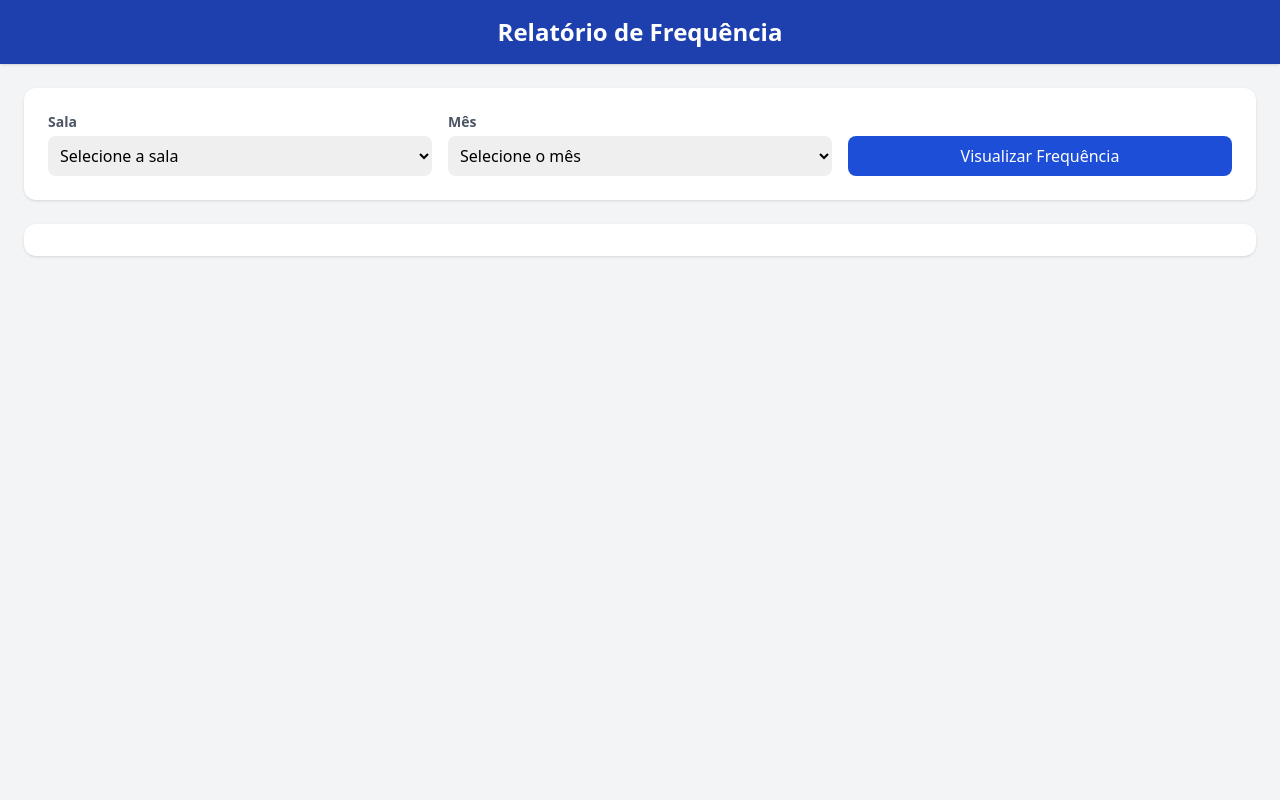
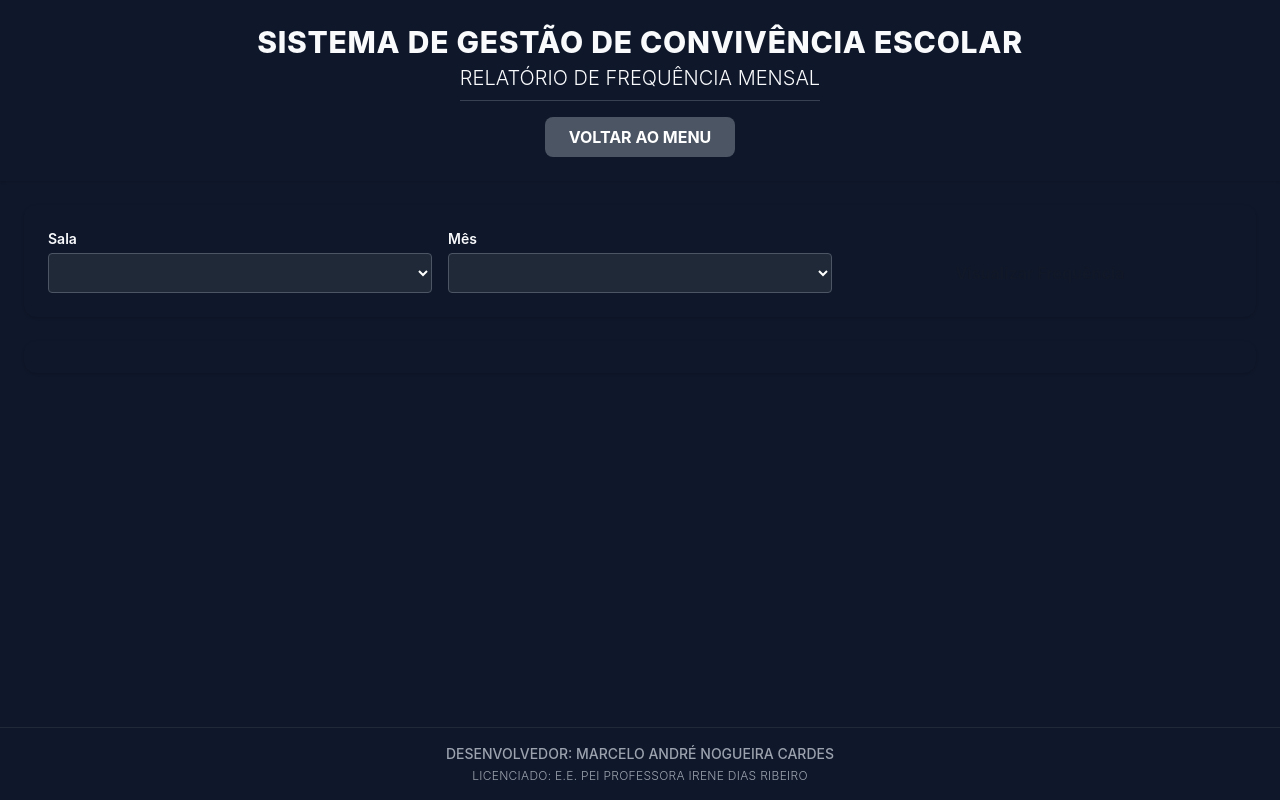
Before and after one commit to mcardes77-cmd/SGCE, a Flask app: page /gestao_relatorio_frequencia in a window 1280 px wide. Run offline with Flask 3, Linux system fonts and the light colour scheme; data that the repository does not hold is empty; parts of the project's set-up code (start-up, migrations or seed data) failed here and were passed over; some libraries are stand-ins or nearby versions.

Commit message:
Update gestao_relatorio_frequencia.html

```diff
--- a/templates/gestao_relatorio_frequencia.html
+++ b/templates/gestao_relatorio_frequencia.html
@@ -7,33 +7,144 @@
   <script src="https://cdn.tailwindcss.com"></script>
   <script src="https://cdn.jsdelivr.net/npm/dayjs@1/dayjs.min.js"></script>
   <script src="https://cdnjs.cloudflare.com/ajax/libs/jspdf/2.5.1/jspdf.umd.min.js"></script>
+  <style>
+    body { background-color: #0F172A; color: #F8FAFC; font-family: 'Inter', sans-serif; }
+    .btn { transition: all 0.2s ease-in-out; }
+    .btn:hover { filter: brightness(1.1); }
+    .modal-bg { background: rgba(0,0,0,0.6); }
+  </style>
 </head>
-<body class="bg-gray-100 min-h-screen flex flex-col">
+<body class="flex flex-col min-h-screen">
 
   <!-- Cabeçalho -->
-  <header class="bg-blue-800 text-white py-4 shadow">
-    <h1 class="text-center text-2xl font-bold">Relatório de Frequência</h1>
+  <header class="w-full text-center py-6 bg-dark-secondary shadow">
+    <h1 class="text-3xl font-extrabold text-accent tracking-wide">SISTEMA DE GESTÃO DE CONVIVÊNCIA ESCOLAR</h1>
+    <h2 class="text-xl mt-1 font-light border-b border-gray-700 pb-2 inline-block">RELATÓRIO DE FREQUÊNCIA MENSAL</h2>
+    <div class="mt-4">
+      <button onclick="window.location.href='/gestao_ocorrencia'"
+        class="btn bg-gray-600 hover:bg-gray-700 text-white font-bold py-2 px-6 rounded-lg">VOLTAR AO MENU</button>
+    </div>
   </header>
 
   <!-- Filtros -->
   <main class="flex-1 p-6">
-    <div class="bg-white rounded-xl shadow p-6 mb-6">
+    <div class="bg-dark-secondary rounded-xl shadow p-6 mb-6">
       <div class="grid grid-cols-1 md:grid-cols-3 gap-4 items-end">
         <div>
-          <label class="block text-sm font-semibold text-gray-600 mb-1">Sala</label>
-          <select id="salaSelect" class="w-full border-gray-300 rounded-lg p-2">
-            <option value="">Selecione a sala</option>
-          </select>
+          <label class="block text-sm font-semibold mb-1">Sala</label>
+          <select id="salaSelect" class="w-full p-2 rounded bg-gray-800 text-white border border-gray-600"></select>
         </div>
         <div>
-          <label class="block text-sm font-semibold text-gray-600 mb-1">Mês</label>
-          <select id="mesSelect" class="w-full border-gray-300 rounded-lg p-2">
-            <option value="">Selecione o mês</option>
-          </select>
+          <label class="block text-sm font-semibold mb-1">Mês</label>
+          <select id="mesSelect" class="w-full p-2 rounded bg-gray-800 text-white border border-gray-600"></select>
         </div>
-        <button id="btnVisualizar" class="bg-blue-700 text-white py-2 px-4 rounded-lg hover:bg-blue-800">Visualizar Frequência</button>
+        <button id="btnVisualizar" class="btn bg-accent text-gray-900 font-bold py-2 px-4 rounded-lg">Visualizar Frequência</button>
       </div>
     </div>
+
+    <!-- Tabela -->
+    <div id="tabelaContainer" class="overflow-x-auto bg-dark-secondary rounded-xl shadow p-4"></div>
+  </main>
+
+  <!-- Modal -->
+  <div id="modal" class="fixed inset-0 flex items-center justify-center hidden z-50">
+    <div class="modal-bg absolute inset-0"></div>
+    <div class="bg-dark-secondary max-w-lg w-full p-6 rounded-xl z-60 relative shadow-lg border border-gray-700">
+      <button onclick="fecharModal()" class="absolute top-2 right-3 text-gray-400 hover:text-red-600">✕</button>
+      <h2 class="text-lg font-semibold mb-2 text-accent">Detalhes do Registro</h2>
+      <div id="modalContent" class="text-sm text-gray-300 space-y-1"></div>
+      <button id="btnPDF" class="mt-4 bg-green-600 text-white py-2 px-4 rounded-lg hover:bg-green-700 w-full">Gerar PDF</button>
+    </div>
+  </div>
+
+  <!-- Rodapé -->
+  <footer class="w-full text-center mt-10 p-4 text-gray-400 text-sm border-t border-gray-800">
+    <p class="mb-1 font-medium">DESENVOLVEDOR: MARCELO ANDRÉ NOGUEIRA CARDES</p>
+    <p class="font-light tracking-wide text-xs">LICENCIADO: E.E. PEI PROFESSORA IRENE DIAS RIBEIRO</p>
+  </footer>
+
+  <script>
+    const feriadosFixos = ["2025-10-27","2025-11-20"];
+    let ultimoRegistro = null;
+
+    async function carregarSalas() {
+      const resp = await fetch('/api/salas');
+      const salas = await resp.json();
+      const select = document.getElementById('salaSelect');
+      salas.forEach(s => { const opt = document.createElement('option'); opt.value = s.id; opt.textContent = s.nome; select.appendChild(opt); });
+    }
+
+    function carregarMeses() {
+      const meses = ["Janeiro","Fevereiro","Março","Abril","Maio","Junho","Julho","Agosto","Setembro","Outubro","Novembro","Dezembro"];
+      const sel = document.getElementById('mesSelect');
+      meses.forEach((m,i) => { const opt = document.createElement('option'); opt.value = i+1; opt.textContent = m; sel.appendChild(opt); });
+    }
+
+    async function visualizar() {
+      const sala = document.getElementById('salaSelect').value;
+      const mes = document.getElementById('mesSelect').value;
+      if(!sala || !mes) return alert("Selecione sala e mês!");
+      const resp = await fetch(`/api/frequencia?sala=${sala}&mes=${mes}`);
+      const dados = await resp.json();
+      montarTabela(dados, mes);
+    }
+
+    function montarTabela(dados, mes) {
+      const container = document.getElementById('tabelaContainer');
+      container.innerHTML = '';
+      const dias = [];
+      const ano = 2025;
+      const totalDias = new Date(ano, mes, 0).getDate();
+      for(let d=1;d<=totalDias;d++){
+        const data = dayjs(`${ano}-${String(mes).padStart(2,'0')}-${String(d).padStart(2,'0')}`);
+        const diaSemana = data.day();
+        if(diaSemana!==0 && diaSemana!==6 && !feriadosFixos.includes(data.format("YYYY-MM-DD"))){
+          dias.push(data);
+        }
+      }
+
+      let html = `<table class="min-w-full border text-center text-sm"><thead class="bg-gray-700"><tr><th class="border px-2 py-1">Aluno</th>`;
+      dias.forEach(d=>html+=`<th class="border px-2 py-1">${d.format('DD')}</th>`);
+      html+=`</tr></thead><tbody>`;
+
+      dados.forEach(aluno=>{
+        html+=`<tr><td class="border px-2 py-1 font-semibold text-left">${aluno.nome}</td>`;
+        dias.forEach(d=>{
+          const freq = aluno.frequencia?.[d.format("YYYY-MM-DD")] || "";
+          let cor="text-gray-400";
+          if(freq==="P") cor="text-green-500 font-bold";
+          if(freq==="F") cor="text-red-500 font-bold";
+          if(["PA","PS","PSA"].includes(freq)) cor="text-yellow-400 font-bold cursor-pointer underline";
+          const click = ["PA","PS","PSA"].includes(freq) ? `onclick="abrirModalDetalhe('${aluno.nome}','${d.format("YYYY-MM-DD")}','${freq}')"` : "";
+          html+=`<td class="border px-2 py-1 ${cor}" ${click}>${freq}</td>`;
+        });
+        html+=`</tr>`;
+      });
+
+      html+=`</tbody></table>`;
+      container.innerHTML = html;
+    }
+
+    async function abrirModalDetalhe(nome, data, tipo){
+      document.getElementById('modal').classList.remove('hidden');
+      const modalContent = document.getElementById('modalContent');
+      modalContent.innerHTML = `<p>Carregando detalhes...</p>`;
+      try {
+        const resp = await fetch(`/api/detalhe_frequencia?aluno=${encodeURIComponent(nome)}&data=${data}`);
+        const info = await resp.json();
+        if(info.erro){ modalContent.innerHTML=`<p class="text-red-600">${info.erro}</p>`; return; }
+        ultimoRegistro = info;
+        modalContent.innerHTML=`
+          <p><strong>Aluno:</strong> ${nome}</p>
+          <p><strong>Data:</strong> ${dayjs(info.data).format('DD/MM/YYYY')}</p>
+          <p><strong>Tipo:</strong> ${info.tipo_registro}</p>
+          <hr class="my-1">
+          <h3 class="font-semibold text-green-500">Atraso</h3>
+          <p><strong>Hora:</strong> ${info.hora_atraso||'-'}</p>
+          <p><strong>Motivo:</strong> ${info.motivo_atraso||'-'}</p>
+          <p><strong>Responsável:</strong> ${info.responsavel_atraso||'-'}</p>
+          <p><strong>Documento:</strong> ${info.documento_atraso||'-'}</p>
+          <hr class="my-1">
 
     <!-- Tabela -->
     <div id="tabelaContainer" class="overflow-x-auto bg-white rounded-xl shadow p-4"></div>
```
